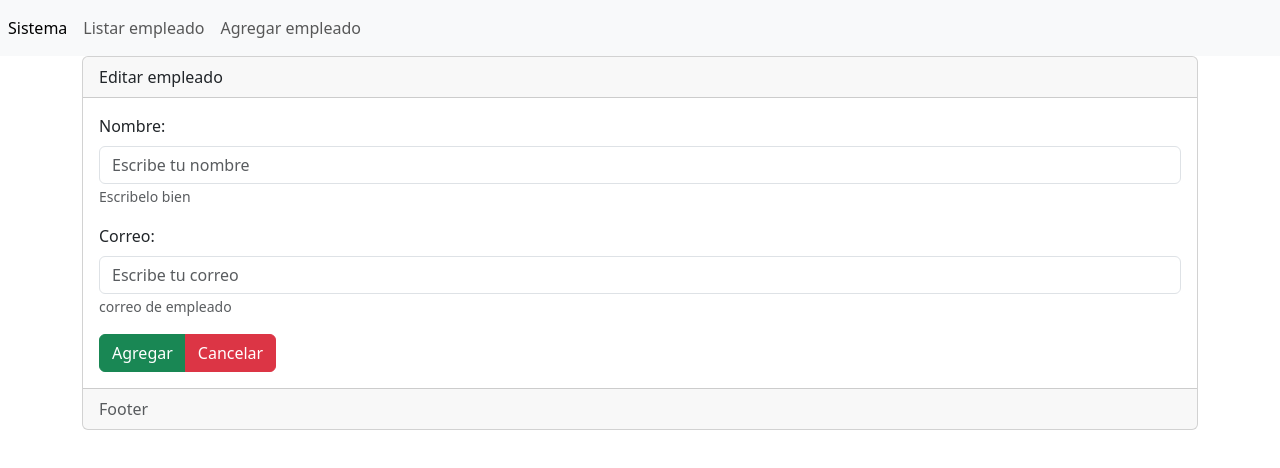
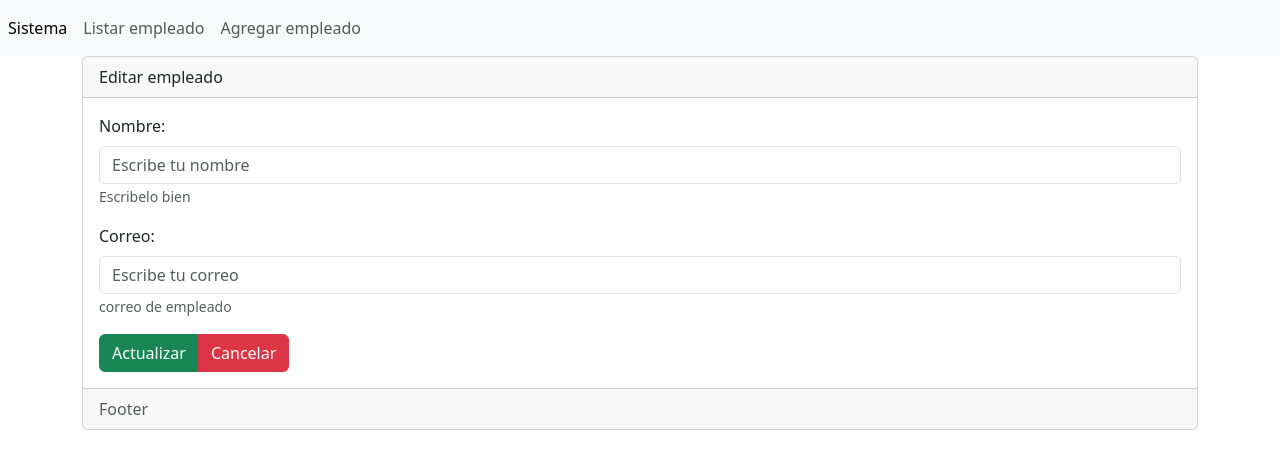
Before and after one commit to VeraBeltran-MiguelAngel/crudangular, an Angular app: page /editar-empleado/1 in a window 1280 px wide. Shown: the top 468 px of the page. Built offline with nearby package versions, Linux system fonts and the light colour scheme; no server answers.

Commit message:
Enviar datos a modificar
Ya se pueden ver los nuevos valores que ingresas en el formulario del registro empleado

```diff
--- a/src/app/componentes/editar-empleado/editar-empleado.component.html
+++ b/src/app/componentes/editar-empleado/editar-empleado.component.html
@@ -1,7 +1,7 @@
 <div class="card">
     <div class="card-header">Editar empleado</div>
     <div class="card-body">
-      <form [formGroup]="formularioEmpleados">
+      <form [formGroup]="formularioEmpleados" (ngSubmit)="enviarDatos()">
         <div class="mb-3">
           <label for="" class="form-label">Nombre:</label>
           <input
@@ -30,7 +30,7 @@
         </div>
 
         <div class="btn-group" role="group" aria-label="Button group name">
-          <button type="button" class="btn btn-success">Agregar</button>
+          <button type="submit" class="btn btn-success">Actualizar</button>
           <button type="button" class="btn btn-danger">Cancelar</button>
         </div>
       </form>
--- a/src/app/componentes/editar-empleado/editar-empleado.component.ts
+++ b/src/app/componentes/editar-empleado/editar-empleado.component.ts
@@ -48,4 +48,12 @@ export class EditarEmpleadoComponent {
     //Called after the constructor, initializing input properties, and the first call to ngOnChanges.
     //Add 'implements OnInit' to the class.
   }
+
+  /**
+   * metodo que envia los datos ya modificados
+   */
+  enviarDatos():any{
+    console.log(this.elID);
+    console.log(this.formularioEmpleados.value);
+  }
 }
```
